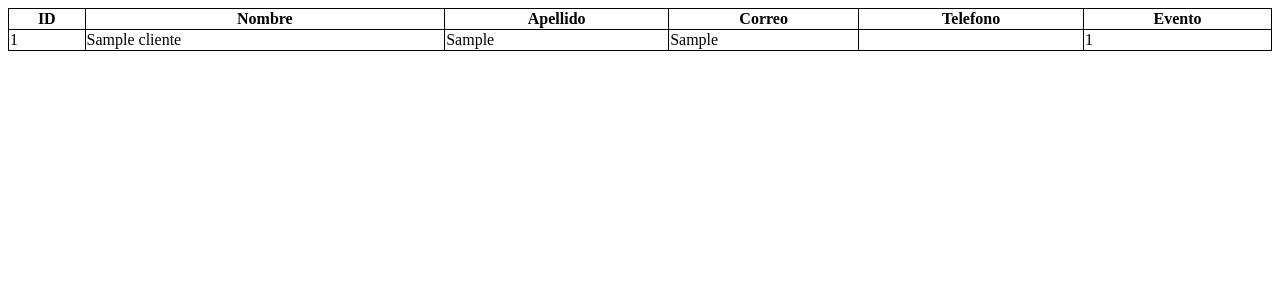
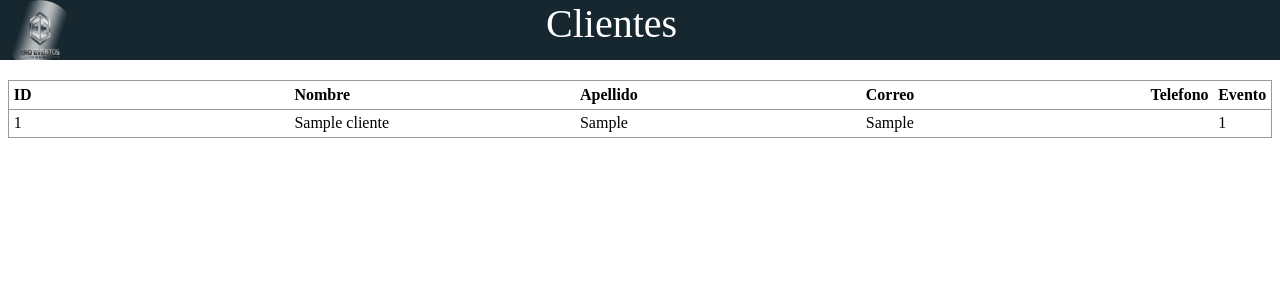
Before and after one commit to KiraBelak/eroeventos, a PHP site: page /clientes.php in a window 1280 px wide; the page is wider, and only the part inside the window is pictured. Shown: the top 300 px of that part. Run offline with PHP 8.4, Linux system fonts and the light colour scheme; tables that the repository leaves empty or names only in its code hold one stand-in row (values such as "Sample post"); data that the repository does not hold is empty.

Commit message:
avanze tablas

```diff
--- a/clientes.php
+++ b/clientes.php
@@ -1,6 +1,6 @@
  <!-- comienza el guardado de informacion en base de datos   -->
  <?php
-$conn=mysqli_connect('localhost','root','','eronew',)
+$conn=mysqli_connect('localhost','root','root','eronew',)
 
 ?>
  <!-- termina el guardado de informacion en base de datos   -->
@@ -10,18 +10,19 @@
     <meta charset="UTF-8">
     <meta http-equiv="X-UA-Compatible" content="IE=edge">
     <meta name="viewport" content="width=device-width, initial-scale=1.0">
+    <link rel="stylesheet" href="tablas.css">
+
     <title>Document</title>
-    <style>
 
-        table,th,td{
-           border: 1px solid  black;
-           border-collapse: collapse;
-        }
     </style>
 </head>
+<header>
+<img src="ero.png" class="avatar" alt="Avatar Image">
+    <a>Clientes</a>
+</header>
 <body>
 
-    <table style="width: 100%;">
+    <table >
         <tr>
             <th>ID</th>
             <th>Nombre</th>
--- /dev/null
+++ b/tablas.css
@@ -0,0 +1,47 @@
+header{
+    width: 108%;
+    height: 60px;
+    background-color: #17272F;
+    margin-top: -8px;
+    margin-left: -8px;
+    margin-right:-8px ;
+    font-size: 40px;
+    margin-bottom: 20px;
+}
+.avatar {
+    width: 70px;
+    height: 70px;
+    border-radius: 60%;
+    position: absolute;
+    top: 0px;
+    left: 5px;
+
+  }
+header a{
+    color: #fff;
+    padding-left: 40%;
+}
+
+body{
+
+}
+
+table {
+    width: 100%;
+    border: 1px solid #999;
+    text-align: left;
+    border-collapse: collapse;
+    margin: 0 0 1em 0;
+    caption-side: top;
+ }
+ caption, td, th {
+    padding: 0.3em;
+ }
+ th, td {
+    border-bottom: 1px solid #999;
+    width: 25%;
+ }
+ caption {
+    font-weight: bold;
+    font-style: italic;
+ }
```
